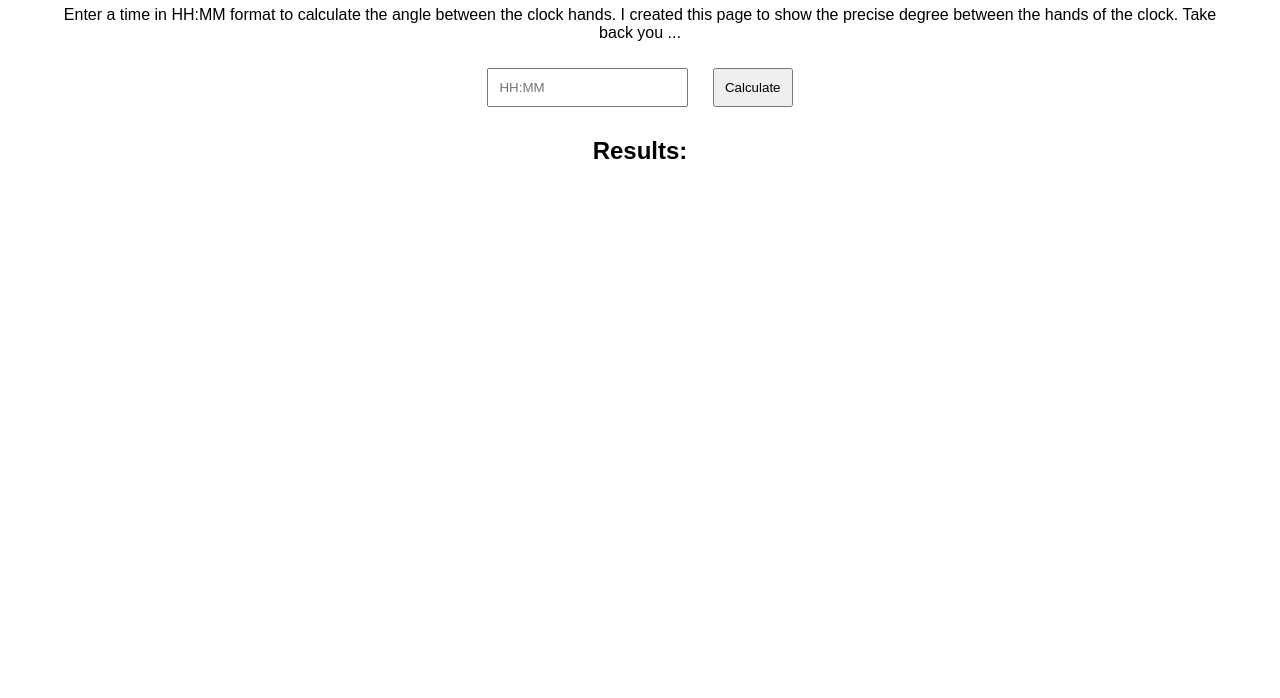
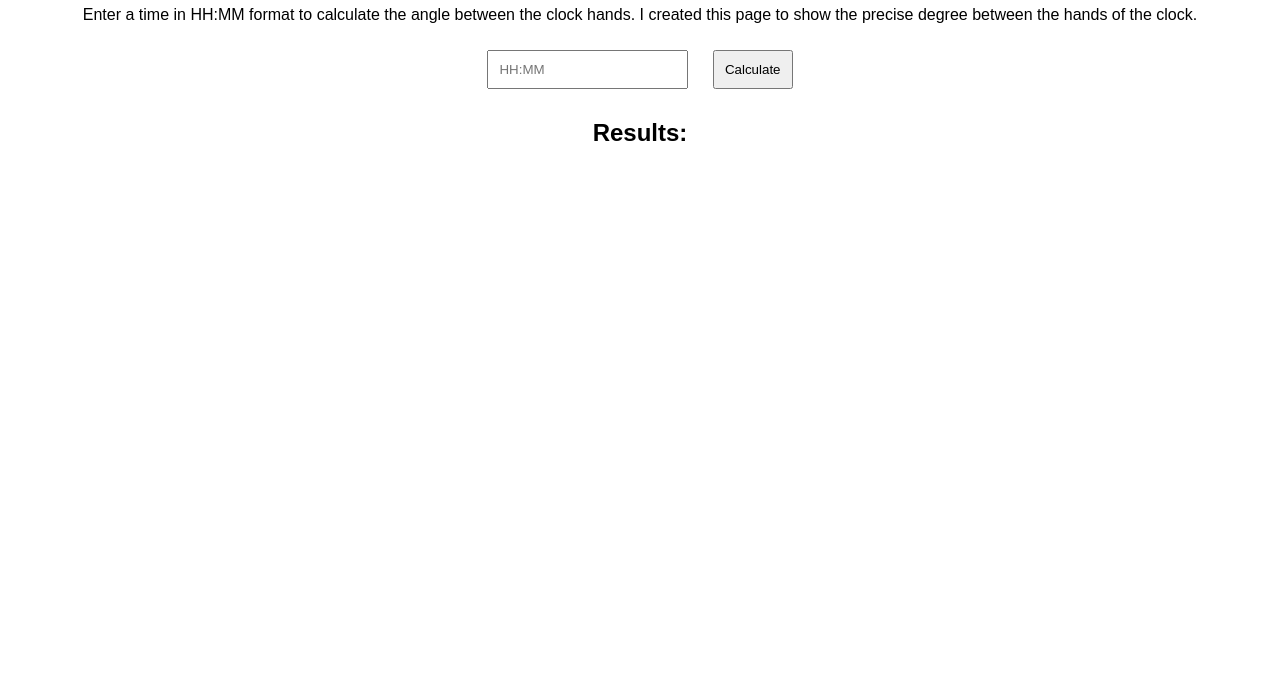
Before and after one commit to promauriya/clock-hour-minute-hand-angle, a plain HTML site: page index.html in a window 1280 px wide. Shown: the part 102-800 px from the top of the page. Drawn offline with Linux system fonts and the light colour scheme.

Commit message:
the firt push

```diff
--- a/index.html
+++ b/index.html
@@ -20,7 +20,7 @@
 </head>
 <body>
     <h1>Clock Angle Calculator</h1>
-    <p>Enter a time in HH:MM format to calculate the angle between the clock hands. I created this page to show the precise degree between the hands of the clock. Take back you ...</p>
+    <p>Enter a time in HH:MM format to calculate the angle between the clock hands. I created this page to show the precise degree between the hands of the clock.</p>
 
     <input type="text" id="timeInput" placeholder="HH:MM">
     <button onclick="calculateAndDisplayAngle()">Calculate</button>
```
